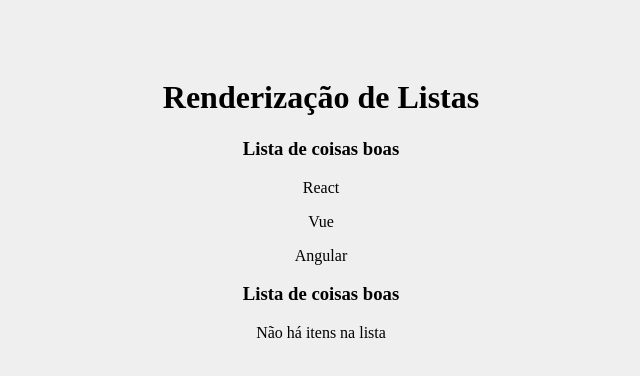
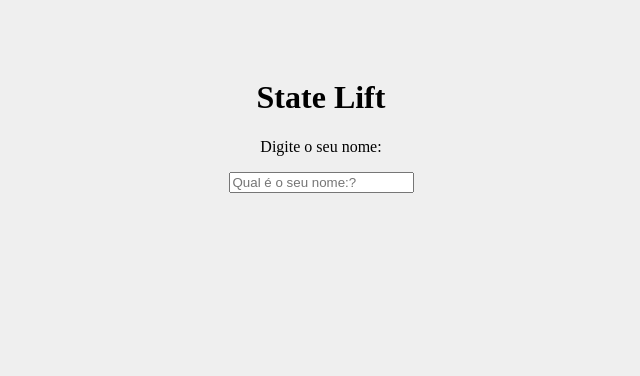
Before and after one commit to FeCharaf/react.js, a React (Create React App) app in the folder meu-projeto/: page / in a window 1280 px wide. Shown: the top 376 px of the page, without its empty margins (319-959 px from the left). Built offline with nearby package versions, Linux system fonts and the light colour scheme.

Commit message:
StateLift

```diff
--- a/meu-projeto/src/App.js
+++ b/meu-projeto/src/App.js
@@ -1,16 +1,16 @@
 import "./App.css";
-import OutraLista from "./components/OutraLista";
+import { useState } from "react";
+import SeuNome from "./components/SeuNome";
+import Saudacao from "./components/Saudacao";
 
 function App() {
-
-  const meusItens = ['React', 'Vue', 'Angular']
+  const [nome, setNome] = useState();
 
   return (
     <div className="App">
-      <h1>Renderização de Listas</h1>
-      <OutraLista itens={meusItens} />
-      <OutraLista itens={[]} />
-
+      <h1>State Lift</h1>
+      <SeuNome setNome={setNome} />
+      <Saudacao nome={nome} />
     </div>
   );
 }
--- /dev/null
+++ b/meu-projeto/src/components/Saudacao.js
@@ -0,0 +1,13 @@
+function Saudacao({ nome }) {
+  function gerarSaudacao(algumNome) {
+    return `Olá ${algumNome}, Tudo bem?`;
+  }
+
+  return (
+    <>
+    {nome && <p>{gerarSaudacao(nome)}</p> }
+    </>
+  );
+}
+
+export default Saudacao;
--- /dev/null
+++ b/meu-projeto/src/components/SeuNome.js
@@ -0,0 +1,16 @@
+function SeuNome({ setNome }) {
+  return (
+    <div>
+      <p>Digite o seu nome:</p>
+      <input
+        type="text"
+        placeholder="Qual é o seu nome:?"
+        onChange={(e) => {
+          setNome(e.target.value);
+        }}
+      />
+    </div>
+  );
+}
+
+export default SeuNome;
```
